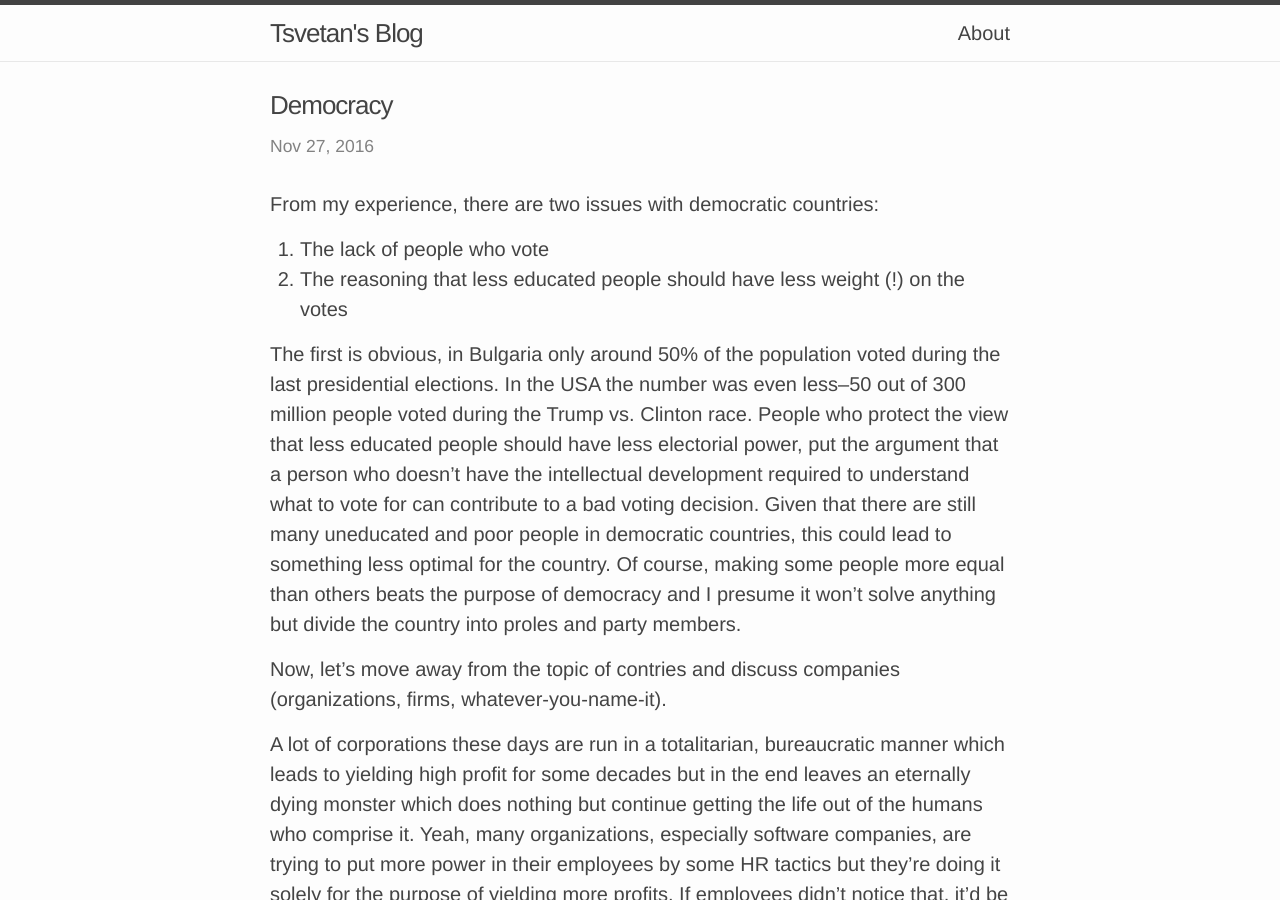
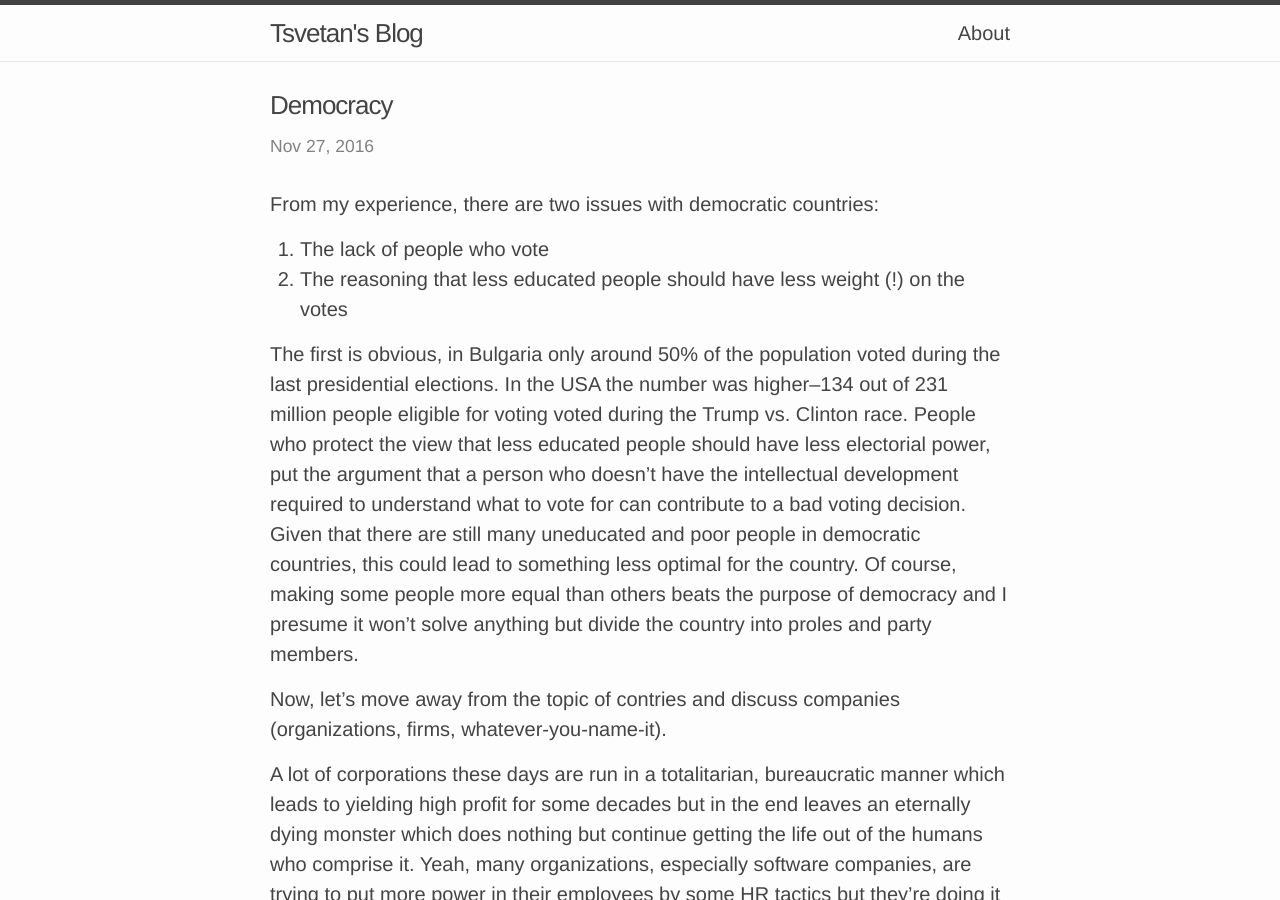
Before and after one commit to emdeha/emdeha.github.io, a Jekyll site: the page built from _posts/2016-11-27-democracy.markdown, in a window 1280 px wide and 900 px high. Built offline with Jekyll 4.4.1, drawn with Linux system fonts in a browser that asks for light colours.

Commit message:
Updates electorial data about US elections.

```diff
--- a/_posts/2016-11-27-democracy.markdown
+++ b/_posts/2016-11-27-democracy.markdown
@@ -11,11 +11,11 @@ From my experience, there are two issues with democratic countries:
 votes
 
 The first is obvious, in Bulgaria only around 50% of the population voted
-during the last presidential elections. In the USA the number was even
-less--50 out of 300 million people voted during the Trump vs. Clinton race.
-People who protect the view that less educated people should have less
-electorial power, put the argument that a person who doesn't have the
-intellectual development required to understand what to vote for can
+during the last presidential elections. In the USA the number was higher--134
+out of 231 million people eligible for voting voted during the Trump vs.
+Clinton race. People who protect the view that less educated people should
+have less electorial power, put the argument that a person who doesn't have
+the intellectual development required to understand what to vote for can
 contribute to a bad voting decision. Given that there are still many
 uneducated and poor people in democratic countries, this could lead to
 something less optimal for the country. Of course, making some people more
```
